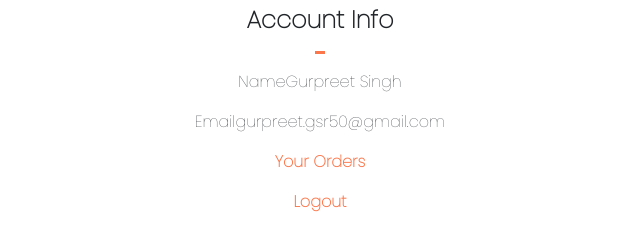
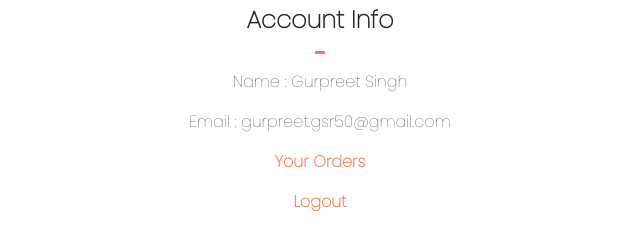
Before and after one commit to itsgurpreetsingh/ecommerce, a website: page account.html in a window 1280 px wide. Shown: the part 154-394 px from the top of the page, 47-687 px from the left. Drawn offline with nearby package versions, Linux system fonts and the light colour scheme.

Commit message:
Update account.html

```diff
--- a/account.html
+++ b/account.html
@@ -52,8 +52,8 @@
                 <h3 class="font-weight-bold">Account Info</h3>
                 <hr class="mx-auto">
                 <div class="account-info">
-                    <p>Name<span>Gurpreet Singh</span></p>
-                    <p>Email<span>gurpreet.gsr50@gmail.com</span></p>
+                    <p>Name : <span>Gurpreet Singh</span></p>
+                    <p>Email : <span>gurpreet.gsr50@gmail.com</span></p>
                     <p><a href="" id="order-btn">Your Orders</a></p>
                     <p><a href="" id="logout-btn">Logout</a></p>
                 </div>
```
